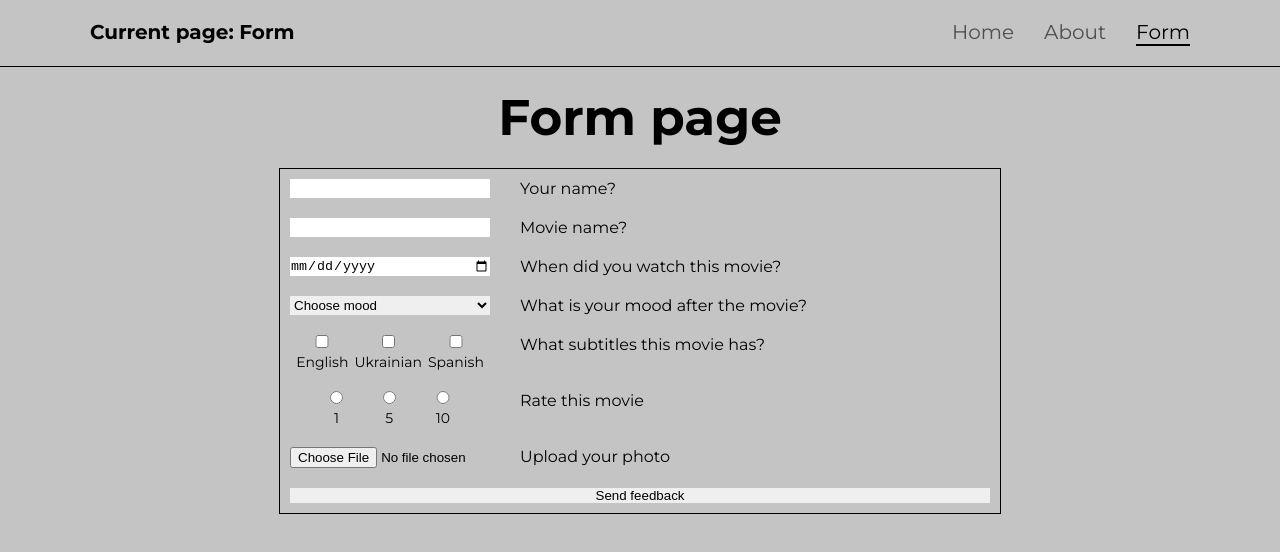
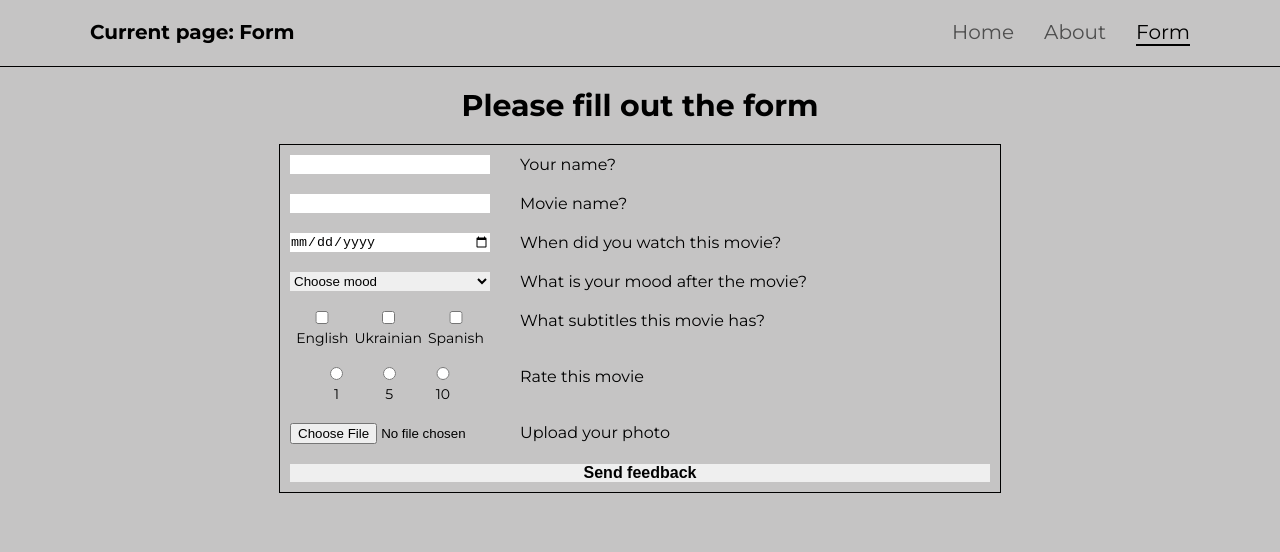
Before and after one commit to pedanmax/react-rss, a React (Vite) app in the folder react/: page /form in a window 1280 px wide. Shown: the top 552 px of the page. Built offline with nearby package versions, Linux system fonts and the light colour scheme.

Commit message:
feat:create feedback card component and collection component

```diff
--- /dev/null
+++ b/react/src/components/FeedBackCard/FeedBackCardComponent.scss
@@ -0,0 +1,31 @@
+.feed-back-card{
+    flex: 1 1 27%;
+    box-shadow: 0 0 10px 0px #000;
+    border-radius: 10px;
+    background: #dfdfdf;
+    min-width: 200px;
+    max-width: 300px;
+    display: flex;
+    flex-direction: column;
+    justify-content: space-between;
+  &__img{
+    width: 100%;
+    object-fit: cover;
+    object-position: center;
+    margin-bottom: 20px;
+    border-top-right-radius: 10px;
+    border-top-left-radius: 10px;
+  }
+  &__info{
+    display: flex;
+    flex-direction: column;
+    gap: 10px;
+    padding: 0px 10px 10px 10px;
+
+  }
+  &__text{
+    &:first-child{
+      font-weight: 700;
+    }
+  }
+}
--- /dev/null
+++ b/react/src/components/FeedBackCard/FeedBackCardComponent.tsx
@@ -0,0 +1,40 @@
+import React from 'react';
+import { FeedBackCard } from 'types/Types';
+import './FeedBackCardComponent.scss';
+import img from '../../assets/demonstration.gif';
+
+const fieldsCard = [
+  'My name: ',
+  'Movie name: ',
+  'Date of review: ',
+  'Mood after: ',
+  'Subtitles: ',
+  'Rate movie: ',
+];
+
+class FeedBackCardComponent extends React.Component<{ obj: FeedBackCard }> {
+  constructor(props: { obj: FeedBackCard }) {
+    super(props);
+  }
+  render() {
+    const arrayOfFeedBacks = Object.values(this.props.obj);
+    return (
+      <>
+        <div className='collection__feed-back-card feed-back-card'>
+          <img src={img} alt='title' className='feed-back-card__img' />
+          <div className='feed-back-card__info'>
+            {fieldsCard.map((field, index) => {
+              return (
+                <h4 key={index} className='feed-back-card__text'>
+                  {field + arrayOfFeedBacks[index]}
+                </h4>
+              );
+            })}
+          </div>
+        </div>
+      </>
+    );
+  }
+}
+
+export default FeedBackCardComponent;
--- /dev/null
+++ b/react/src/components/FeedBackCollection/FeedBackCollection.scss
@@ -0,0 +1,9 @@
+.collection{
+  max-width: 1100px;
+  padding: 0 15px;
+  margin: 0 auto;
+  display: flex;
+  flex-wrap: wrap;
+  justify-content: center;
+  gap: 100px;
+}
--- /dev/null
+++ b/react/src/components/FeedBackCollection/FeedBackCollection.tsx
@@ -0,0 +1,26 @@
+import React from 'react';
+import { FeedBackCard } from 'types/Types';
+import FeedBackCardComponent from '../../components/FeedBackCard/FeedBackCardComponent';
+import './FeedBackCollection.scss';
+
+class FeedBackCollection extends React.Component<{ cards: FeedBackCard[] }> {
+  constructor(props: { cards: FeedBackCard[] }) {
+    super(props);
+  }
+  render() {
+    return (
+      <>
+        {this.props.cards.length > 0 && (
+          <h2 className='form-page__subtitle'>Feedbacks about movies</h2>
+        )}
+        <div className='form-page__collection collection'>
+          {this.props.cards.map((item, index) => {
+            return <FeedBackCardComponent key={index} obj={item} />;
+          })}
+        </div>
+      </>
+    );
+  }
+}
+
+export default FeedBackCollection;
--- a/react/src/components/Form/Form.scss
+++ b/react/src/components/Form/Form.scss
@@ -6,6 +6,7 @@
   flex-direction: column;
   gap: 20px;
   padding: 10px;
+  margin-bottom: 30px;
   &__box{
     display: flex;
     gap: 30px;
@@ -39,6 +40,11 @@
   &__file{
 
   }
+  &__submit{
+    font-weight: 700;
+    font-size: 16px;
+    cursor: pointer;
+  }
 }
 .input{
   width: 200px;
--- a/react/src/components/Form/Form.tsx
+++ b/react/src/components/Form/Form.tsx
@@ -5,9 +5,10 @@ import SelectInput from './FormComponents/SelectInput';
 import CheckBoxInput from './FormComponents/CheckBoxInput';
 import RadioInput from './FormComponents/RadioInput';
 import FileInput from './FormComponents/FileInput';
+import { PropsForm } from 'types/Types';
 import './Form.scss';
 
-class Form extends React.Component<Record<string, never>> {
+class Form extends React.Component<PropsForm> {
   inputName = createRef<HTMLInputElement>();
   movieName = createRef<HTMLInputElement>();
   inputDate = createRef<HTMLInputElement>();
@@ -17,13 +18,13 @@ class Form extends React.Component<Record<string, never>> {
   checkBoxesRefs = Array(3)
     .fill('')
     .map(() => createRef<HTMLInputElement>());
-  constructor(props: Record<string, never>) {
-    super(props);
-  }
   radioBoxesRefs = Array(3)
     .fill('')
     .map(() => createRef<HTMLInputElement>());
-  getInfoFeedBack() {
+  constructor(props: PropsForm) {
+    super(props);
+  }
+  getInfoFeedBack = () => {
     const info = {
       name: this.inputName.current?.value,
       movie: this.movieName.current?.value,
@@ -36,22 +37,22 @@ class Form extends React.Component<Record<string, never>> {
       radioRefs: this.radioBoxesRefs
         .filter((ref) => ref.current?.checked)
         .map((ref) => ref.current?.value)
-        .join(','),
+        .join(', '),
       image: this.inputFile.current?.value,
     };
-    console.log(info);
     return info;
-  }
+  };
+
   render() {
-    console.log(this.radioBoxesRefs);
     return (
       <>
         <form
           action='#'
-          className='form'
+          className='form__page form'
           onSubmit={() => {
             event?.preventDefault();
-            this.getInfoFeedBack();
+            const info = this.getInfoFeedBack();
+            this.props.changeState(info);
           }}
         >
           <TextInput refProp={this.inputName} label='Your name?' />
--- a/react/src/pages/FormPage/FormPage.scss
+++ b/react/src/pages/FormPage/FormPage.scss
@@ -1,9 +1,13 @@
 .form-page{
-  text-align: center;
-  padding: 20px 0;
-  font-size: 50px;
-  font-weight: 700;
-  &__title{
-    font-size: 50px;
+  padding-bottom: 30px;
+  &__title, &__subtitle{
+    font-size: 30px;
+    font-weight: 700;
+    text-align: center;
+    padding: 20px 0px;
+  }
+  &__subtitle{
+    padding: 0;
+    margin-bottom: 30px;
   }
 }
--- a/react/src/pages/FormPage/FormPage.tsx
+++ b/react/src/pages/FormPage/FormPage.tsx
@@ -1,13 +1,25 @@
 import React from 'react';
 import Form from '../../components/Form/Form';
+import FeedBackCollection from '../../components/FeedBackCollection/FeedBackCollection';
+import { FeedBackCard } from 'types/Types';
 import './FormPage.scss';
 
-class FormPage extends React.Component {
+class FormPage extends React.Component<object, { feedBacks: FeedBackCard[] }> {
+  constructor(props: object) {
+    super(props);
+    this.state = {
+      feedBacks: [],
+    };
+  }
+  addFeedBackToState = (feedBack: FeedBackCard): void => {
+    this.setState({ feedBacks: this.state.feedBacks.concat(feedBack) });
+  };
   render() {
     return (
-      <div>
-        <h1 className='form-page'>Form page</h1>
-        <Form />
+      <div className='form-page'>
+        <h1 className='form-page__title'>Please fill out the form</h1>
+        <Form changeState={this.addFeedBackToState} />
+        {this.state.feedBacks.length > 0 && <FeedBackCollection cards={this.state.feedBacks} />}
       </div>
     );
   }
```
Also changed, not shown: react/src/types/Types.ts (+15 -0 lines), 1 other file (tests, documents, lock files or other folders).
